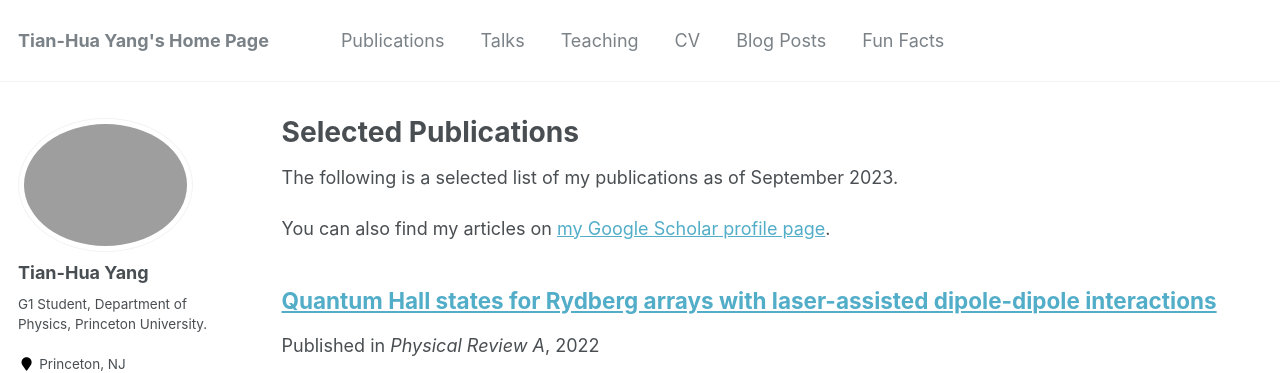
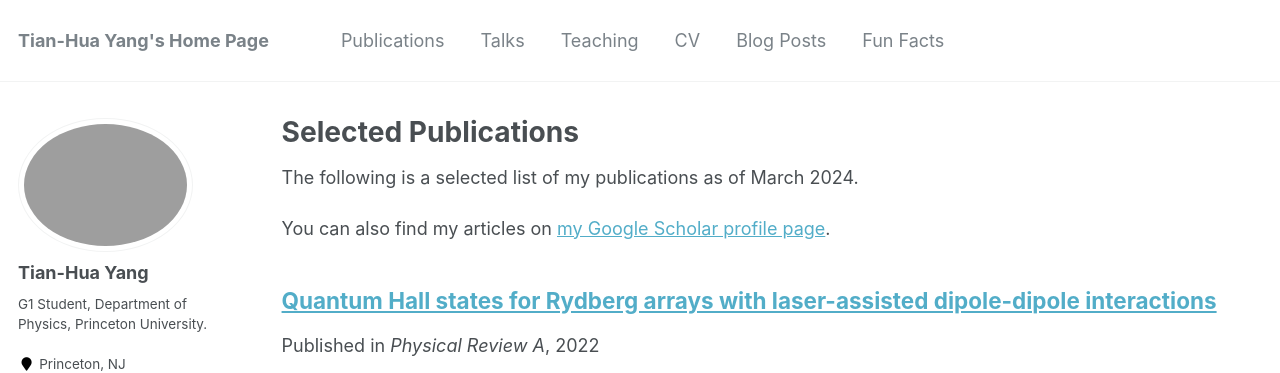
Before and after one commit to ThomasYangth/thomasyangth.github.io, a Jekyll site: the page built from _pages/publications.md, in a window 1280 px wide. Shown: the top 373 px of the page. Built offline with Jekyll 4.4.1, drawn with Linux system fonts in a browser that asks for light colours; some web fonts are replaced.

```diff
--- a/_pages/publications.md
+++ b/_pages/publications.md
@@ -6,7 +6,7 @@ author_profile: true
 ---
 
 
-The following is a selected list of my publications as of September 2023.
+The following is a selected list of my publications as of March 2024.
 
 You can also find my articles on <a href="https://scholar.google.com/citations?user=MXF9R18AAAAJ&hl=en">my Google Scholar profile page</a>.
 
```
Also changed, not shown: _posts/202309thesis.md (added, +11 -0 lines).
